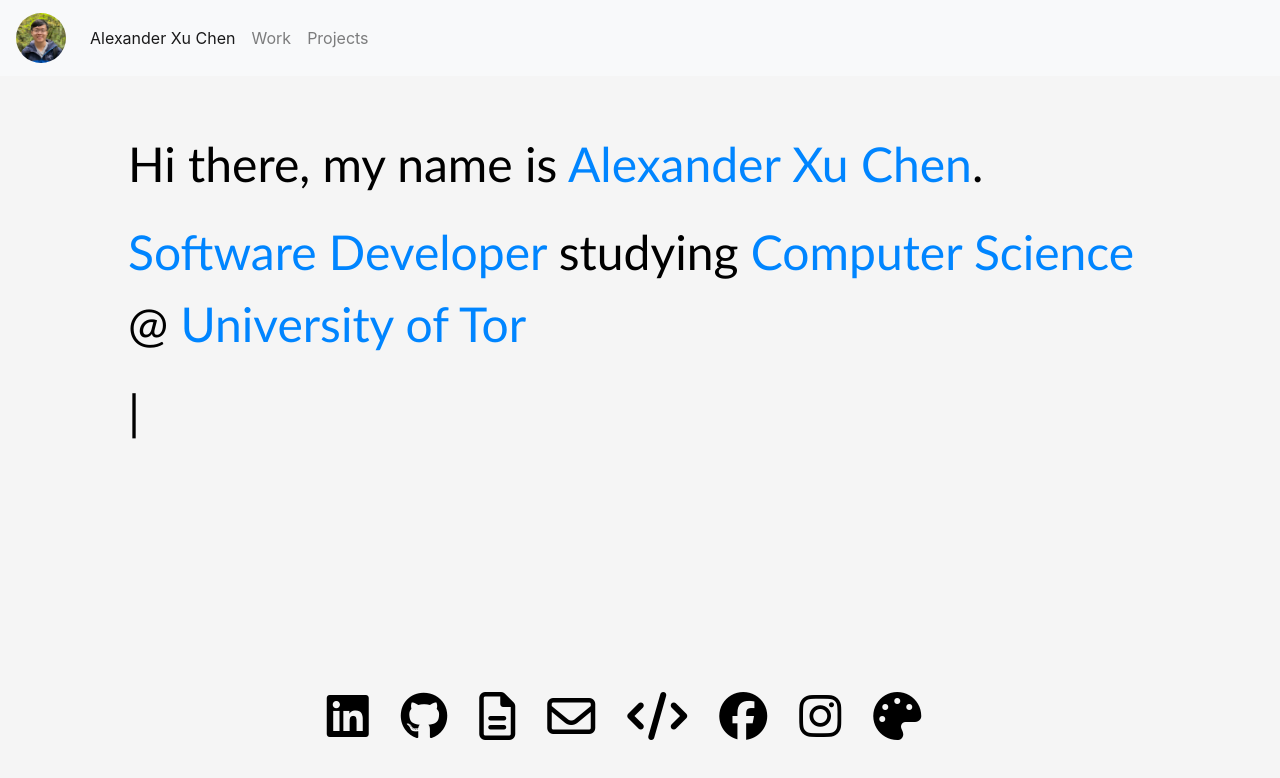
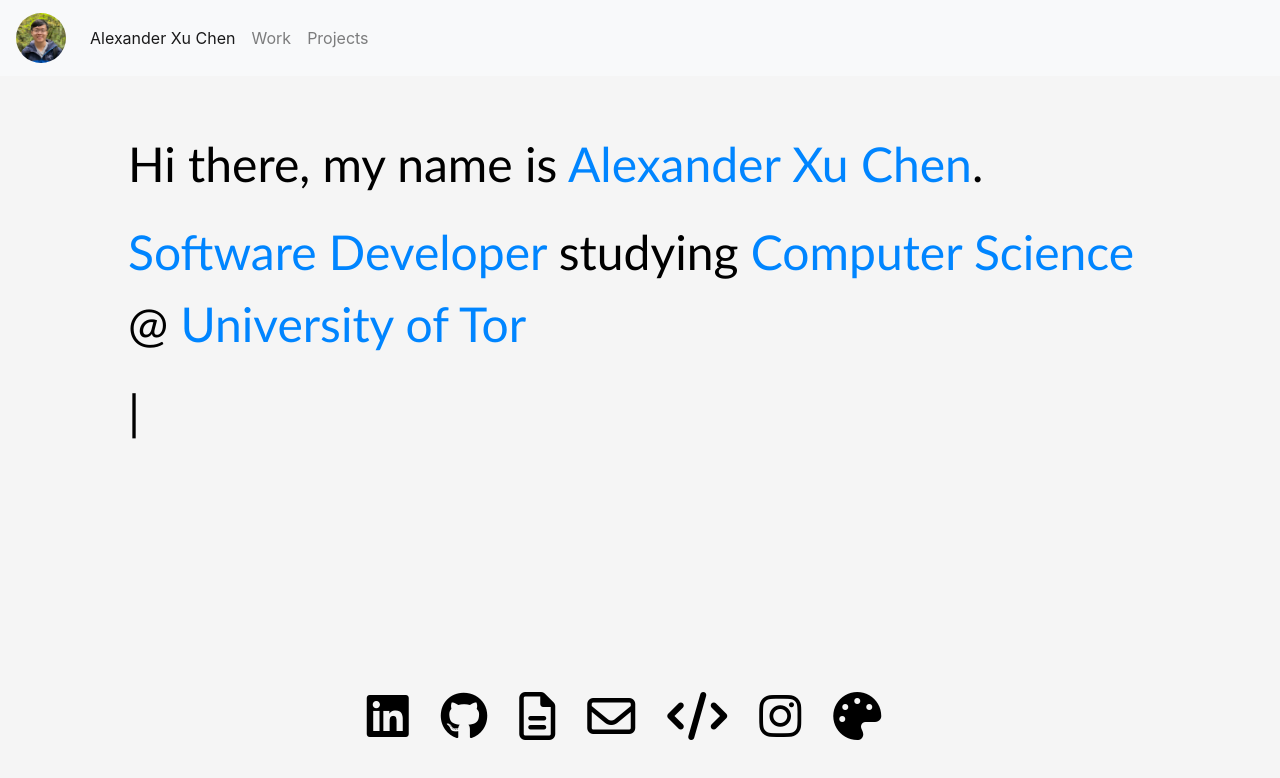
Before and after one commit to AlexXuChen/AlexXuChen.github.io, a React (Create React App) app: page / in a window 1280 px wide. Shown: the top 778 px of the page. Built offline with nearby package versions, Linux system fonts and the light colour scheme.

Commit message:
disabled fb

```diff
--- a/src/components/links.js
+++ b/src/components/links.js
@@ -22,9 +22,9 @@
           <a href="https://devpost.com/AlexXuChen" target="_blank" rel="noopener noreferrer">
             <i class='fas fa-code fa-3x blackiconcolor'></i>
           </a>
-          <a href="https://www.facebook.com/people/Alex-Chen/100005588077292" target="_blank" rel="noopener noreferrer">
+          {/* <a href="https://www.facebook.com/people/Alex-Chen/100005588077292" target="_blank" rel="noopener noreferrer">
             <i class='fab fa-facebook fa-3x blackiconcolor'></i>
-          </a>
+          </a> */}
           <a href="https://www.instagram.com/cookingcuzcovid/" target="_blank">
             <i class="fab fa-instagram fa-3x blackiconcolor"></i>
           </a>
```
